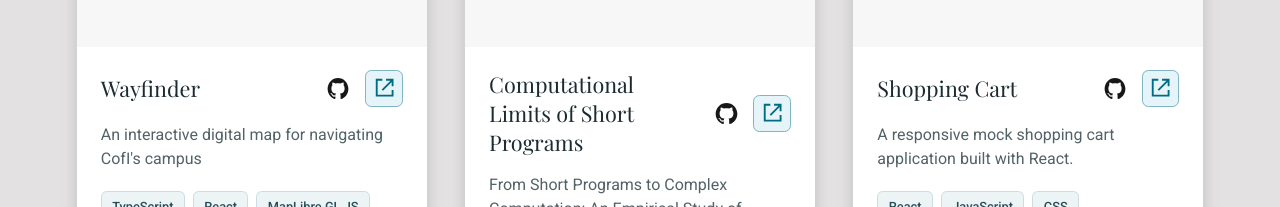
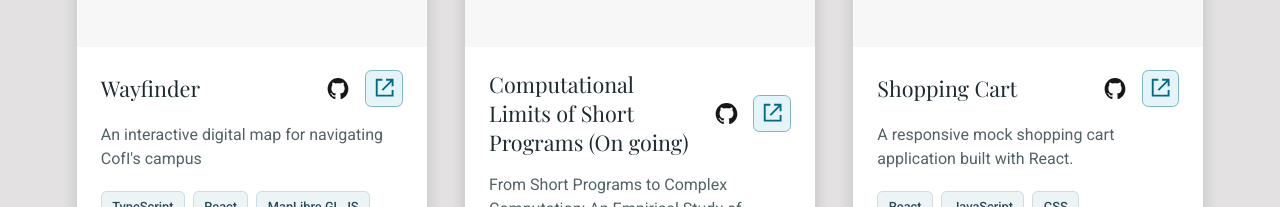
Before and after one commit to jahphetB/homepage, a React (Vite) app: page / in a window 1280 px wide. Shown: the part 815-1022 px from the top of the page. Built offline with nearby package versions, Linux system fonts and the light colour scheme.

Commit message:
title update

```diff
--- a/src/data/projects.js
+++ b/src/data/projects.js
@@ -36,7 +36,7 @@ export const projects = [
 
   {
     id: "bb(n)-short-programs-complexicity-research",
-    title: "Computational Limits of Short Programs",
+    title: "Computational Limits of Short Programs (On going)",
     description: "From Short Programs to Complex Computation: An Empirical Study of Brainfuck Program Length, Runtime, and Output Productivity",
     categories: ["ongoing"],
     techStack: ["Python", "Computational Algorithms", "Data Analysis", "Automated Testing", "Git"],
```
